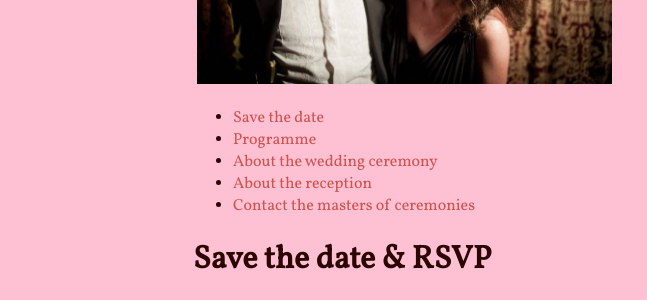
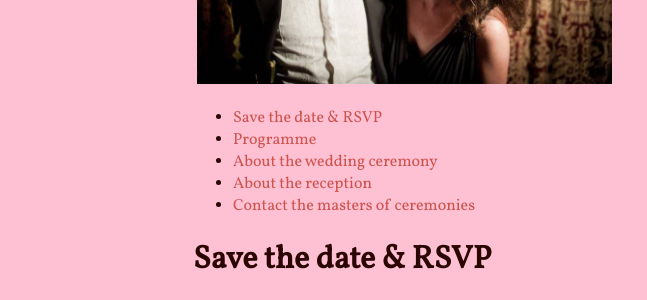
Before and after one commit to bobvanluijt/tosja-richard, a Jekyll site: the page built from index.md, in a window 1280 px wide. Shown: the part 320-620 px from the top of the page, without its empty margins (465-1112 px from the left). Built offline with Jekyll 4.4.1, drawn with Linux system fonts in a browser that asks for light colours; nearby versions of some CDN libraries; comment, search, counter and statistics services are not loaded.

Commit message:
Update index.md

```diff
--- a/index.md
+++ b/index.md
@@ -4,7 +4,7 @@ layout: base-EN
 
 ![Tosja and Richard](/images/tr.jpg "Tosja and Richard")
 
-- [Save the date](#save-the-date--rsvp)
+- [Save the date & RSVP](#save-the-date--rsvp)
 - [Programme](#programme)
 - [About the wedding ceremony](#about-the-ceremony)
 - [About the reception](#about-the-reception)
```
